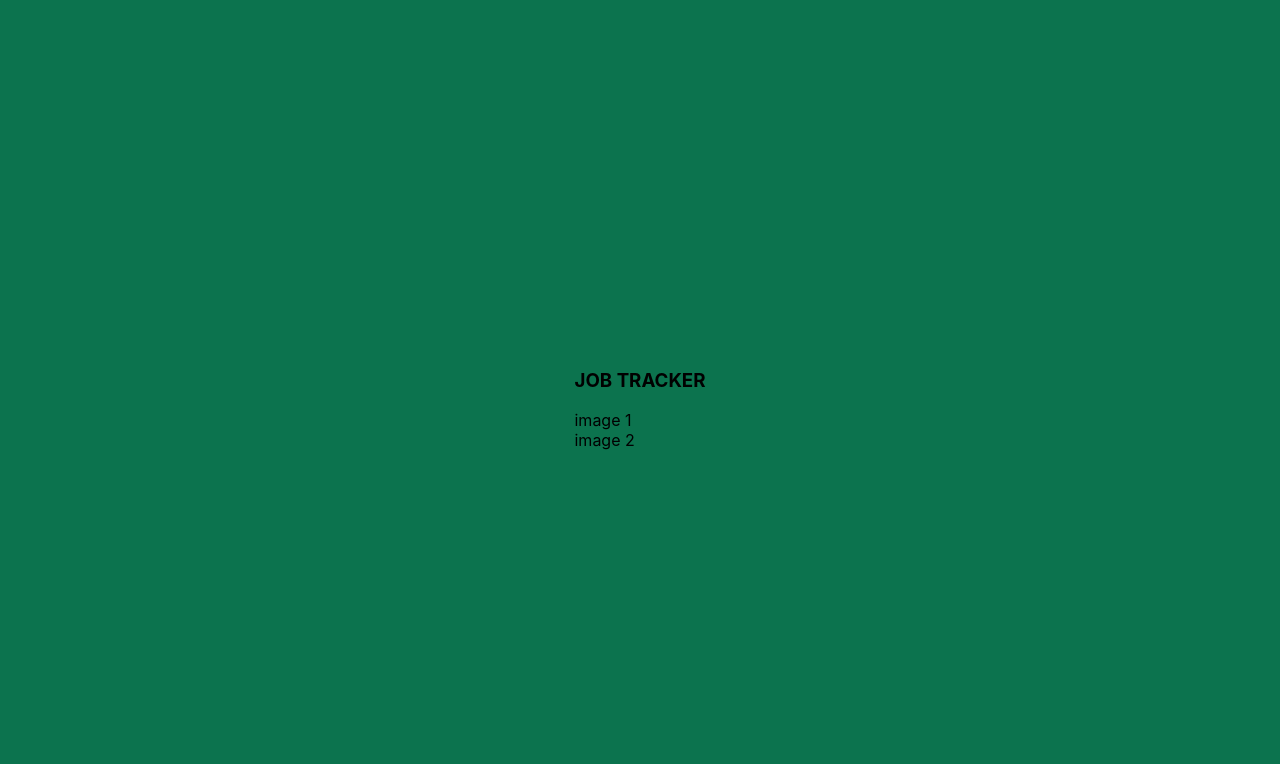
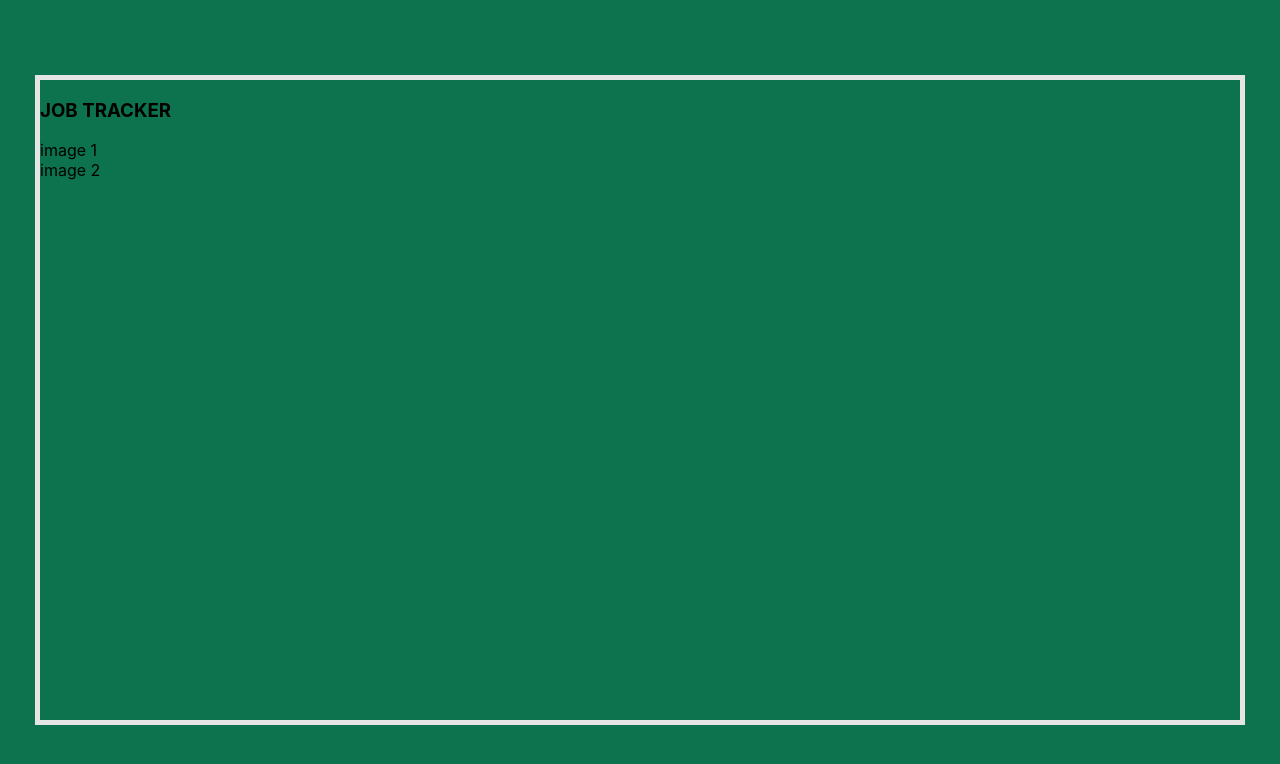
Before and after one commit to grantortino/job-hunter, a React (Create React App) app: page /tracker in a window 1280 px wide. Shown: the top 764 px of the page. Built offline with nearby package versions, Linux system fonts and the light colour scheme.

Commit message:
added Screen fram to tracker

```diff
--- a/src/components/TrackerScreen.js
+++ b/src/components/TrackerScreen.js
@@ -1,7 +1,9 @@
 import React from 'react';
+import Screen from './Screen';
 
 const TrackerScreen = () => {
     return (
+        <Screen>
         <div>
             <h3>JOB TRACKER</h3>
             <div className="tracker-sections-container">
@@ -13,6 +15,7 @@ const TrackerScreen = () => {
                 </div>
             </div>
         </div>
+        </Screen>
     );
 };
 
```
